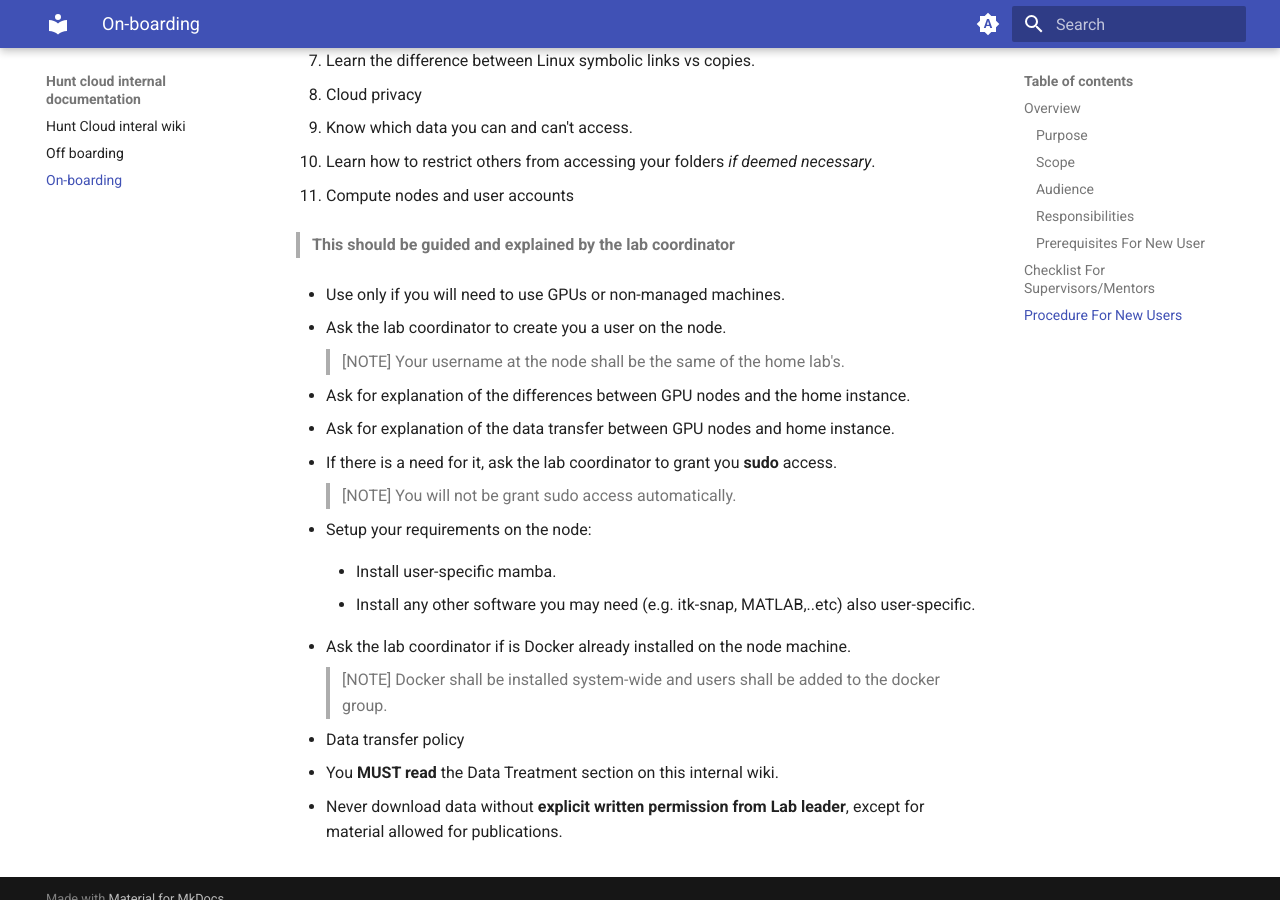
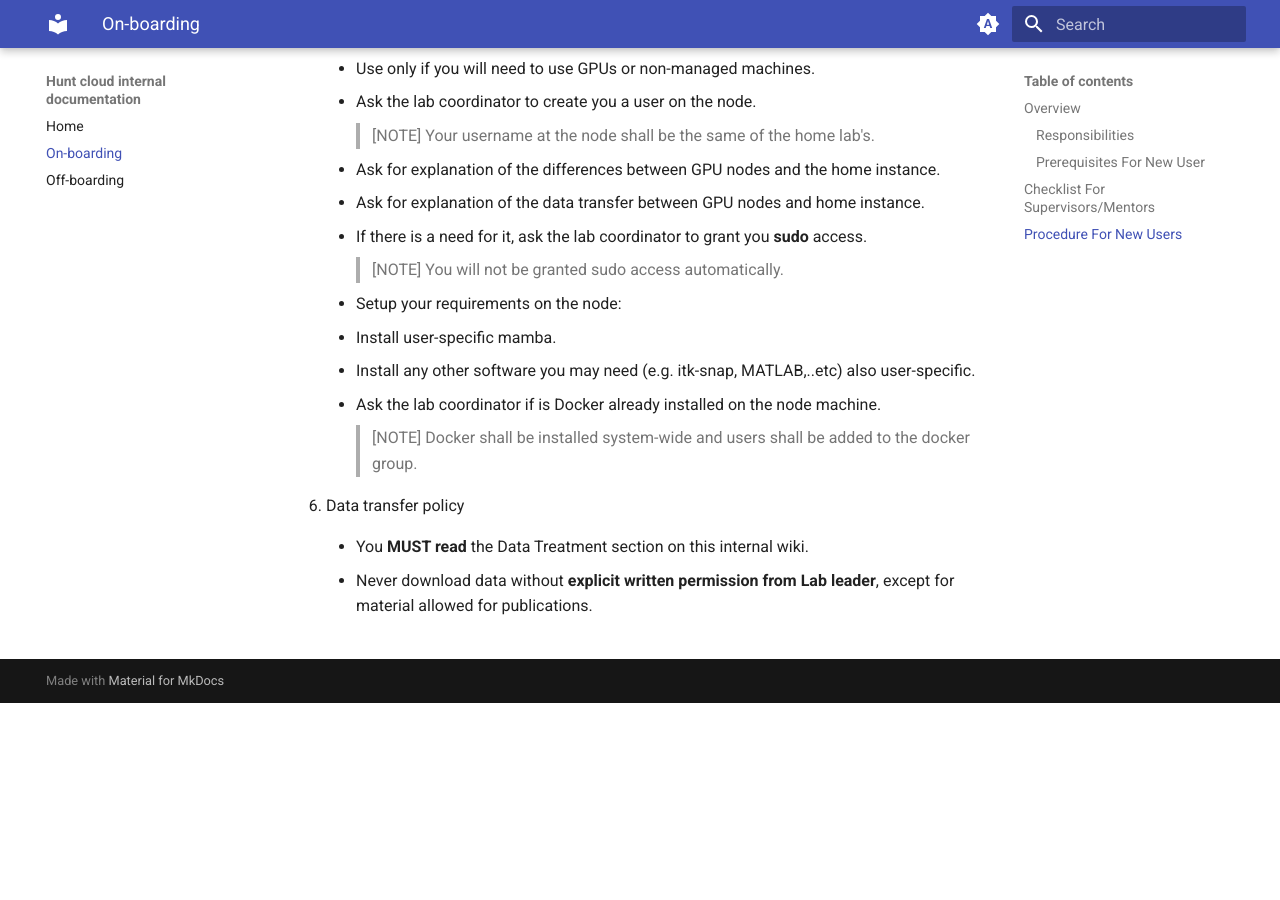
Before and after one commit to skarrea/HC-docs, an MkDocs documentation site: the page built from docs/on-boarding.md, in a window 1280 px wide and 900 px high, scrolled down 2386 px. Built offline with MkDocs 1.6.1 and Material for MkDocs 9.7.7, drawn with Linux system fonts in a browser that asks for light colours; after the commit the page ends 3089 px from its top, so only the background shows below that; some of the changed text lies outside the part shown.

Commit message:
minor formatting of on-boarding document

```diff
--- a/docs/on-boarding.md
+++ b/docs/on-boarding.md
@@ -2,23 +2,17 @@
 
 ## Overview
 
-### Purpose
+**Purpose:** Describe the steps and responsibilities required to onboard new users to the Hunt Cloud environment.
 
-Describe the steps and responsibilities required to onboard new users to the Hunt Cloud environment.
+**Scope:** This guide covers initial introductions, account setup, cloud access, project organization.
 
-### Scope
-
-This guide covers initial introductions, account setup, cloud access, project organization.
-
-### Audience
-
-Supervisors, lab leaders, lab coordinators, and new users.
+**Audience:** Supervisors, lab leaders, lab coordinators, and new users.
 
 ### Responsibilities
 
 - **Supervisor / Lab leader:** ensure the new user is introduced to this document, and assign a mentor _(if the supervisor is not capable of being the mentor)_.
 
-  > By default the mentor should be the supervisor.
+    > By default the mentor should be the supervisor.
 
 - **Lab leader:** approve the new user data access.
 
@@ -52,9 +46,8 @@
 
 7. Explain how to use workbench.
 
-   > Clarify that the storage is differ on workbench from the main home lab.
-
-   > Clarify that is the main way to access the cloud.
+    > Clarify that the storage is differ on workbench from the main home lab. <br>
+    > Clarify that is the main way to access the cloud.
 
 8. Introduce other cloud access options (eg. ssh terminal, VS Code, MobaXterm).
 
@@ -89,52 +82,52 @@
 2. Create a user folder
    Path: `/mnt/work/users/username`
 
-   - This is your user personal folder. You can organize it as you wish.
+    - This is your user personal folder. You can organize it as you wish.
 
 3. Project folder organization
 
-   - Maintain this organization and don't change it.
+    - Maintain this organization and don't change it.
 
-   - Enforce good data practices.
+    - Enforce good data practices.
 
-   - Learn the difference between Linux symbolic links vs copies.
+    - Learn the difference between Linux symbolic links vs copies.
 
 4. Cloud privacy
 
-   - Know which data you can and can't access.
+    - Know which data you can and can't access.
 
-   - Learn how to restrict others from accessing your folders _if deemed necessary_.
+    - Learn how to restrict others from accessing your folders _if deemed necessary_.
 
 5. Compute nodes and user accounts
 
-   > **This should be guided and explained by the lab coordinator**
+    > **This should be guided and explained by the lab coordinator**
 
-   - Use only if you will need to use GPUs or non-managed machines.
+    - Use only if you will need to use GPUs or non-managed machines.
 
-   - Ask the lab coordinator to create you a user on the node.
+    - Ask the lab coordinator to create you a user on the node.
 
-     > [NOTE] Your username at the node shall be the same of the home lab's.
+          > [NOTE] Your username at the node shall be the same of the home lab's.
 
-   - Ask for explanation of the differences between GPU nodes and the home instance.
+    - Ask for explanation of the differences between GPU nodes and the home instance.
 
-   - Ask for explanation of the data transfer between GPU nodes and home instance.
+    - Ask for explanation of the data transfer between GPU nodes and home instance.
 
-   - If there is a need for it, ask the lab coordinator to grant you **sudo** access.
+    - If there is a need for it, ask the lab coordinator to grant you **sudo** access.
 
-     > [NOTE] You will not be grant sudo access automatically.
+          > [NOTE] You will not be granted sudo access automatically.
 
-   - Setup your requirements on the node:
+    - Setup your requirements on the node:
 
-     - Install user-specific mamba.
+      - Install user-specific mamba.
 
-     - Install any other software you may need (e.g. itk-snap, MATLAB,..etc) also user-specific.
+      - Install any other software you may need (e.g. itk-snap, MATLAB,..etc) also user-specific.
 
-   - Ask the lab coordinator if is Docker already installed on the node machine.
+    - Ask the lab coordinator if is Docker already installed on the node machine.
 
-     > [NOTE] Docker shall be installed system-wide and users shall be added to the docker group.
+          > [NOTE] Docker shall be installed system-wide and users shall be added to the docker group.
 
 6. Data transfer policy
 
-   - You **MUST read** the Data Treatment section on this internal wiki.
+    - You **MUST read** the Data Treatment section on this internal wiki.
 
-   - Never download data without **explicit written permission from Lab leader**, except for material allowed for publications.
+    - Never download data without **explicit written permission from Lab leader**, except for material allowed for publications.
--- a/mkdocs.yml
+++ b/mkdocs.yml
@@ -21,3 +21,7 @@
       toggle:
         icon: material/brightness-4
         name: Switch to system preference
+nav:
+  - Home: index.md
+  - On-boarding: on-boarding.md
+  - Off-boarding: off-boarding.md
```
